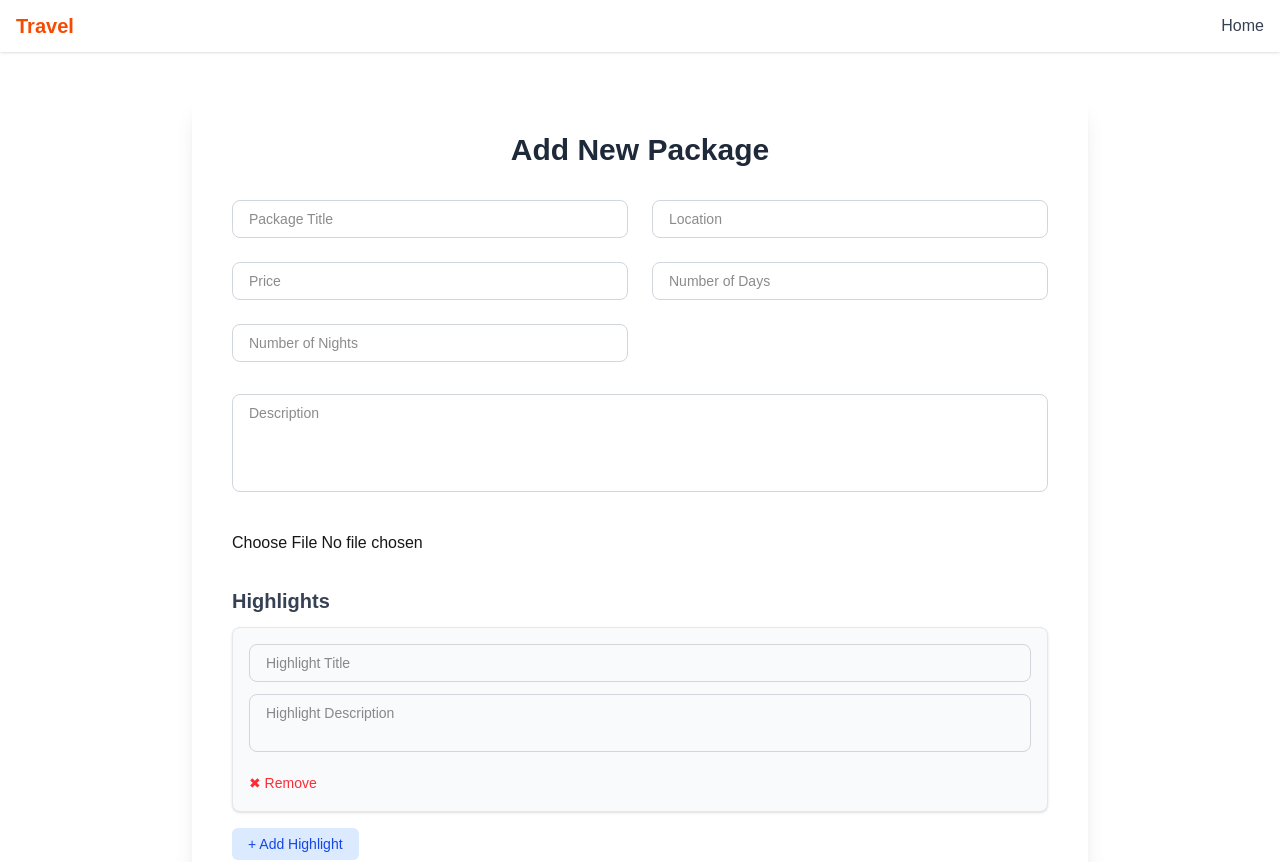
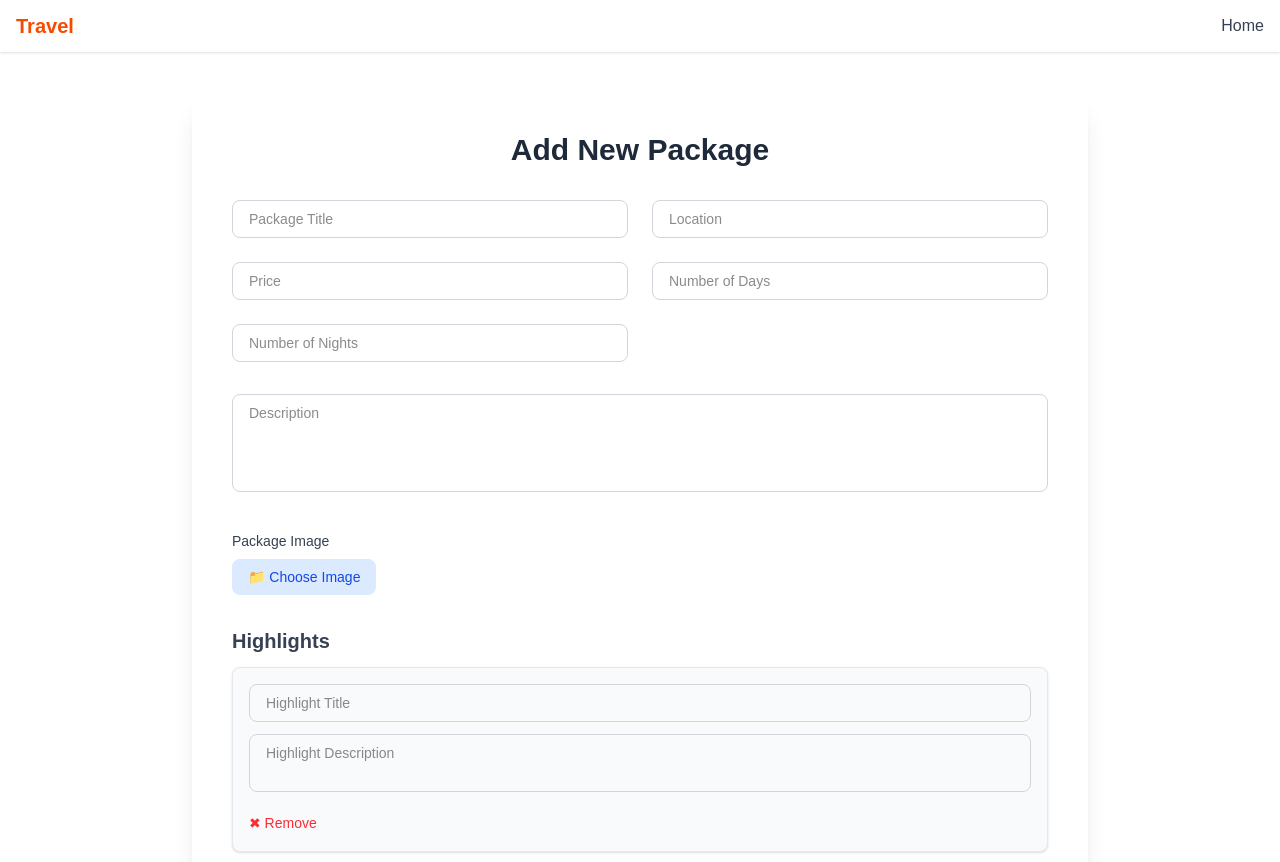
Before and after one commit to NomanSadick/travel-frontend, a Next.js app: page /package/add in a window 1280 px wide. Shown: the top 862 px of the page. Built offline with nearby package versions, Linux system fonts and the light colour scheme.

Commit message:
File uploaded design changes

```diff
--- a/app/package/add/page.tsx
+++ b/app/package/add/page.tsx
@@ -43,7 +43,6 @@ const AddPackagePage = () => {
     append: appendExclusion,
     remove: removeExclusion,
   } = useFieldArray({ control, name: "exclusions" });
-
 
   const onSubmit = async (data: any) => {
     const formData = new FormData();
@@ -119,16 +118,35 @@ const AddPackagePage = () => {
           rows={4}
           className={textareaClass}
         />
-        <input
-          type="file"
-          accept="image/*"
-          {...register("image", { required: true })}
-        />
+        {/* File Upload */}
+        <div>
+          <label className="block text-sm font-medium text-gray-700 mb-2">
+            Package Image
+          </label>
+          <div className="flex items-center gap-4">
+            <label
+              htmlFor="imageUpload"
+              className="cursor-pointer inline-block bg-blue-100 hover:bg-blue-200 text-blue-700 px-4 py-2 rounded-lg text-sm font-medium transition-all"
+            >
+              📁 Choose Image
+            </label>
+            <input
+              id="imageUpload"
+              type="file"
+              accept="image/*"
+              {...register("image", { required: true })}
+              className="hidden"
+            />
+            <span className="text-sm text-gray-500 truncate">
+              {/* Optional: Show selected file name */}
+            </span>
+          </div>
+        </div>
 
         {/* Highlights */}
-        <Section title="Highlights">
+        <Section title="Highlights ">
           {highlightFields.map((item, index) => (
-            <div key={item.id} className={highlightBoxClass}>
+            <div key={item.id} className={highlightBoxClass} classN>
               <input
                 {...register(`highlights.${index}.title`)}
                 placeholder="Highlight Title"
```
